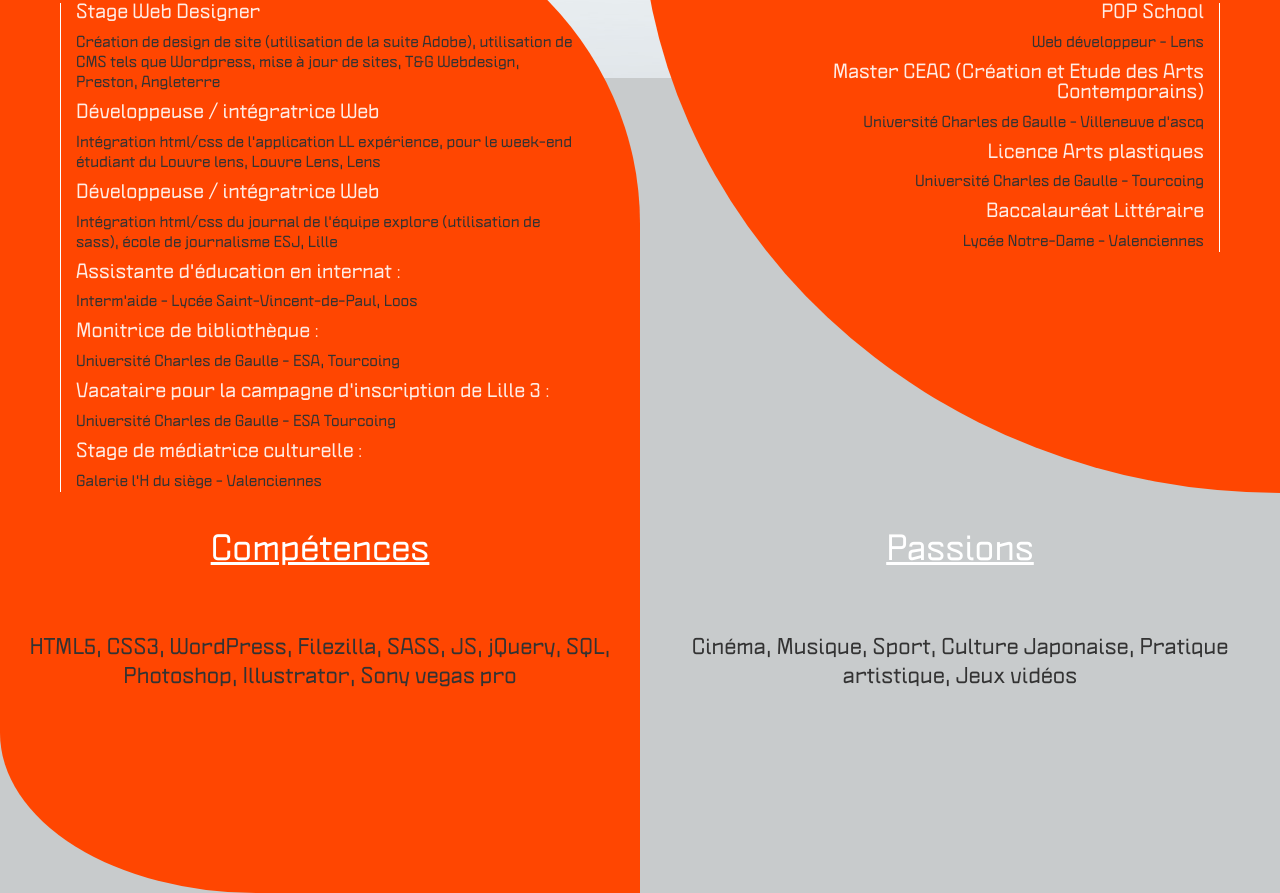
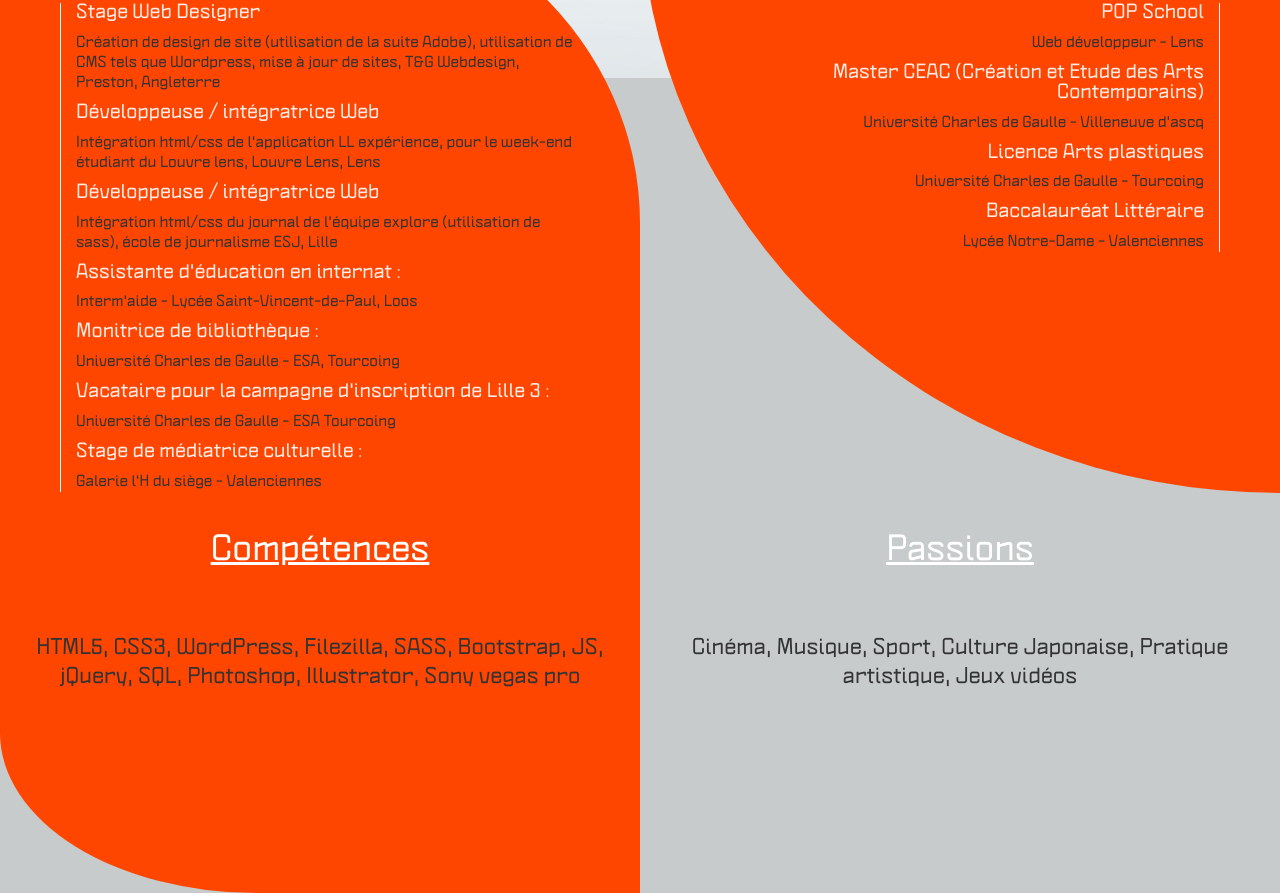
Before and after one commit to msemery/marionsemery.github.io, a plain HTML site: page index.html in a window 1280 px wide. Shown: the part 507-1400 px from the top of the page. Drawn offline with nearby package versions, Linux system fonts and the light colour scheme.

Commit message:
Ajout de compétences

```diff
--- a/index.html
+++ b/index.html
@@ -156,6 +156,7 @@
 					WordPress,
 					Filezilla,
 					SASS,
+					Bootstrap,
 					JS,
 					jQuery,
 					SQL,
```
